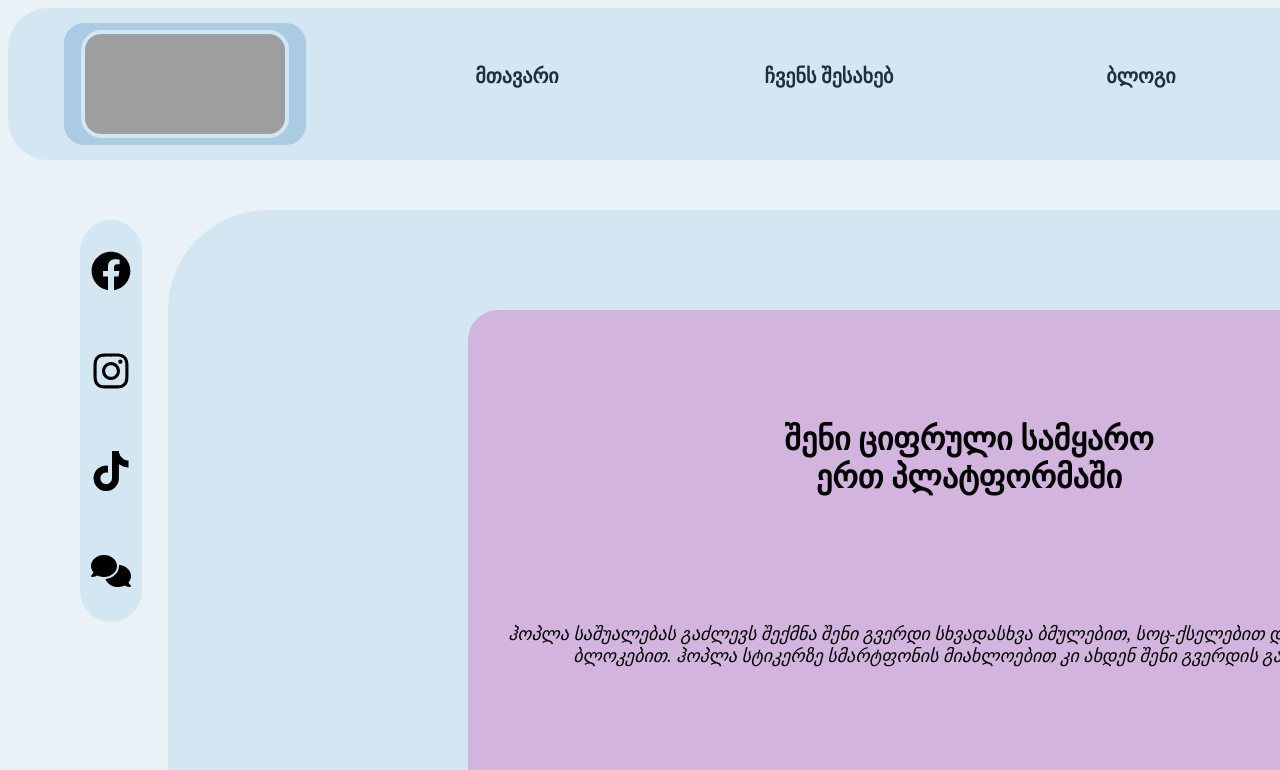
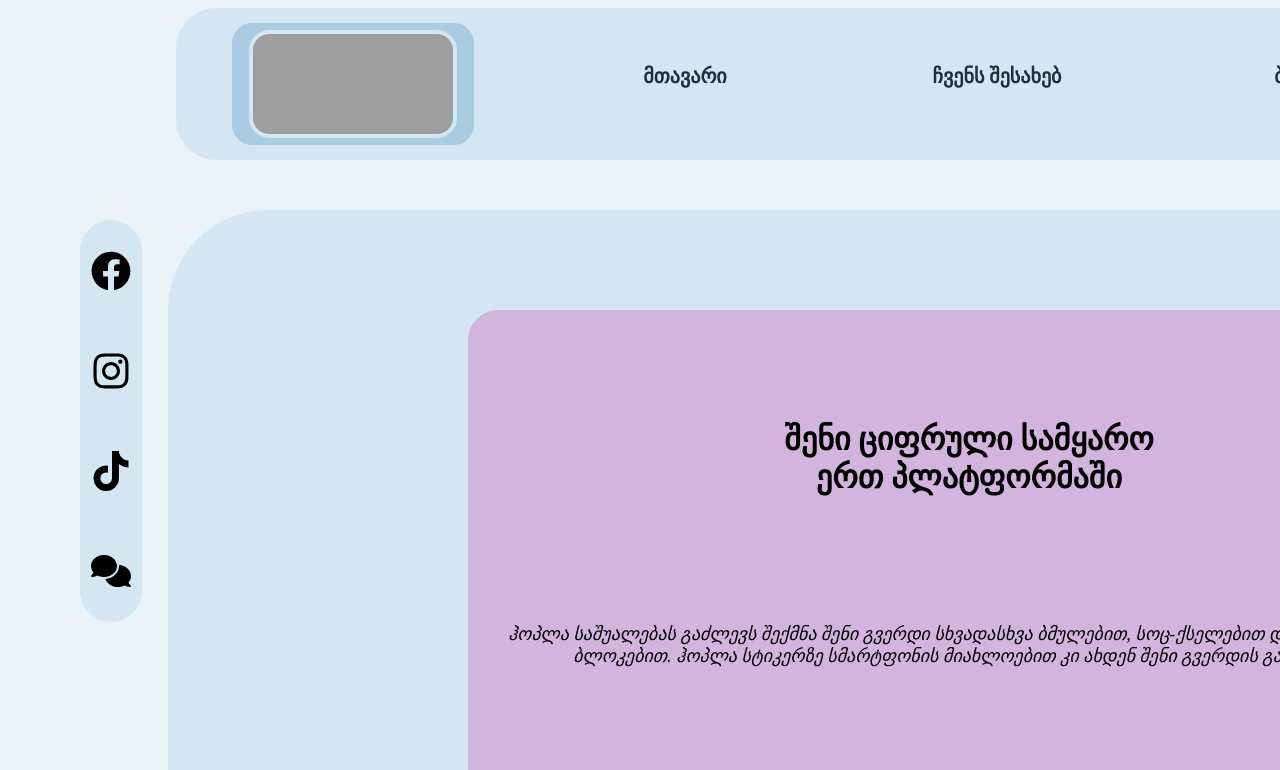
Before and after one commit to HtmlCss-166/OtarGvritishvili, a plain HTML site: page Homework7/index.html in a window 1280 px wide. Shown: the top 770 px of the page. Drawn offline with Linux system fonts and the light colour scheme; grey boxes are pictures that could not be loaded.

Commit message:
last corection Homework7
fixed problem.

```diff
--- a/Homework7/styles/style.css
+++ b/Homework7/styles/style.css
@@ -9,8 +9,8 @@ body{
     width: 1600px;
     height: 150px;
     background-color:#D4E6F1;
-    left: 168px;
-    right: 160px;
+    margin-left: 168px;
+    margin-right: 160px;
     top: 0px;
     display: flex;
     justify-content: space-around;
```
